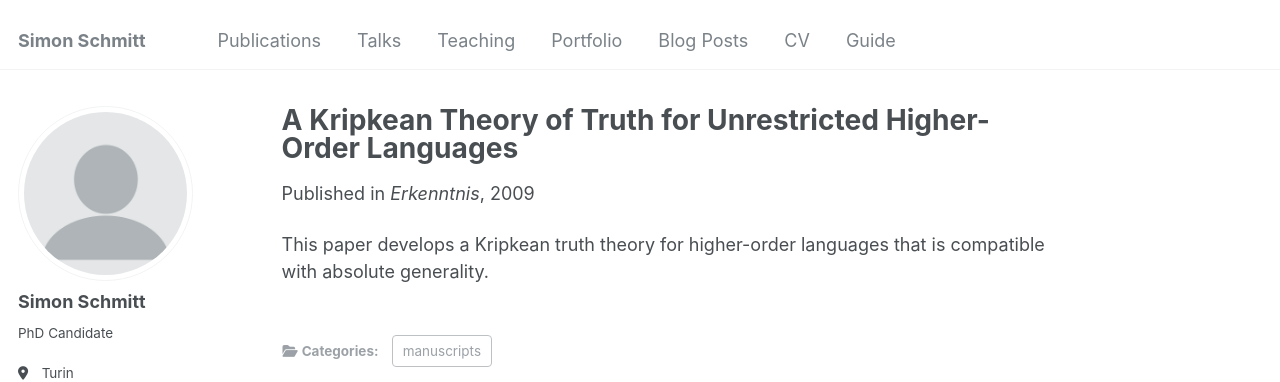
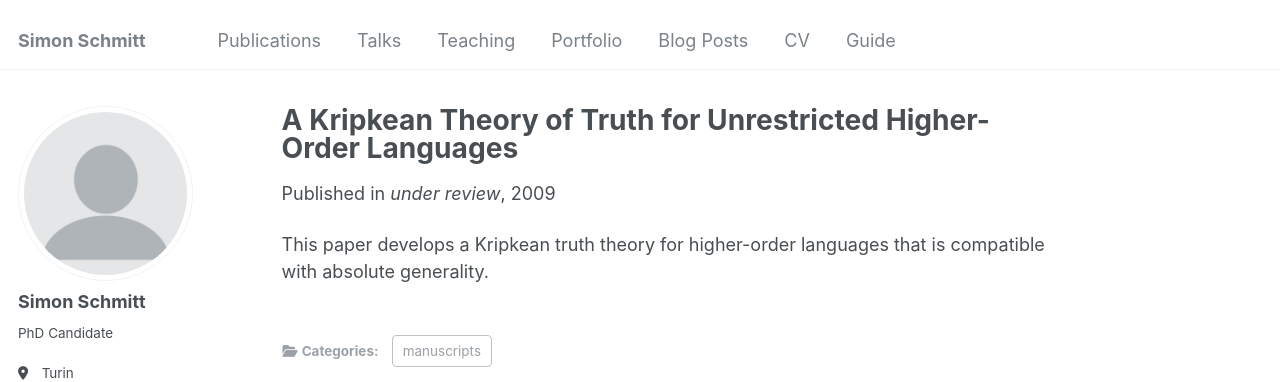
Before and after one commit to SimSchmitt/SimonSchmitt, a Jekyll site: the page built from _publications/2009-10-01-paper-title-number-1.md, in a window 1280 px wide and 1013 px high. Shown: the top 382 px of the window. Built offline with Jekyll 4.4.1, drawn with Linux system fonts in a browser that asks for light colours; some web fonts are replaced.

Commit message:
Update 2009-10-01-paper-title-number-1.md

```diff
--- a/_publications/2009-10-01-paper-title-number-1.md
+++ b/_publications/2009-10-01-paper-title-number-1.md
@@ -5,7 +5,7 @@ category: manuscripts
 permalink:
 excerpt: 'This paper develops a Kripkean truth theory for higher-order languages that is
 compatible with absolute generality.'
-venue: 'Erkenntnis'
+venue: 'under review'
 ---
 
 This paper develops a Kripkean truth theory for higher-order languages that is
```
